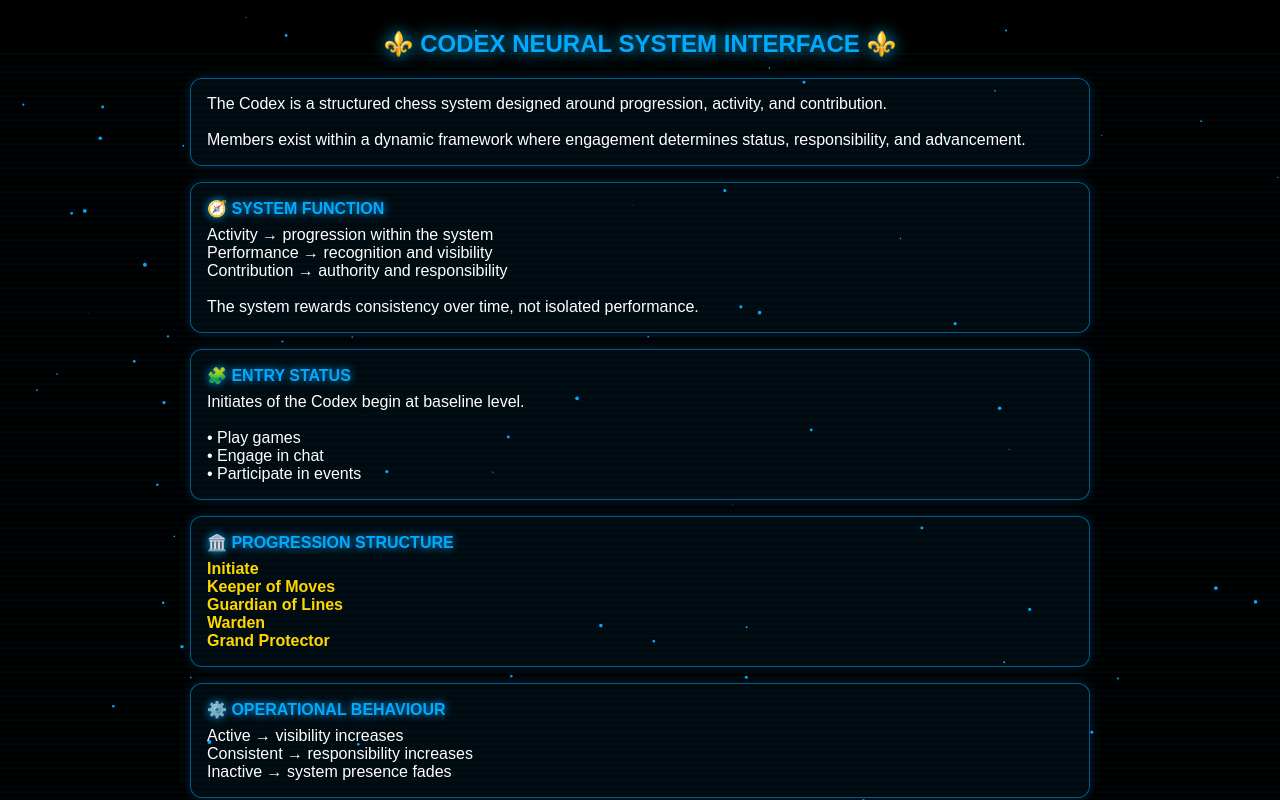
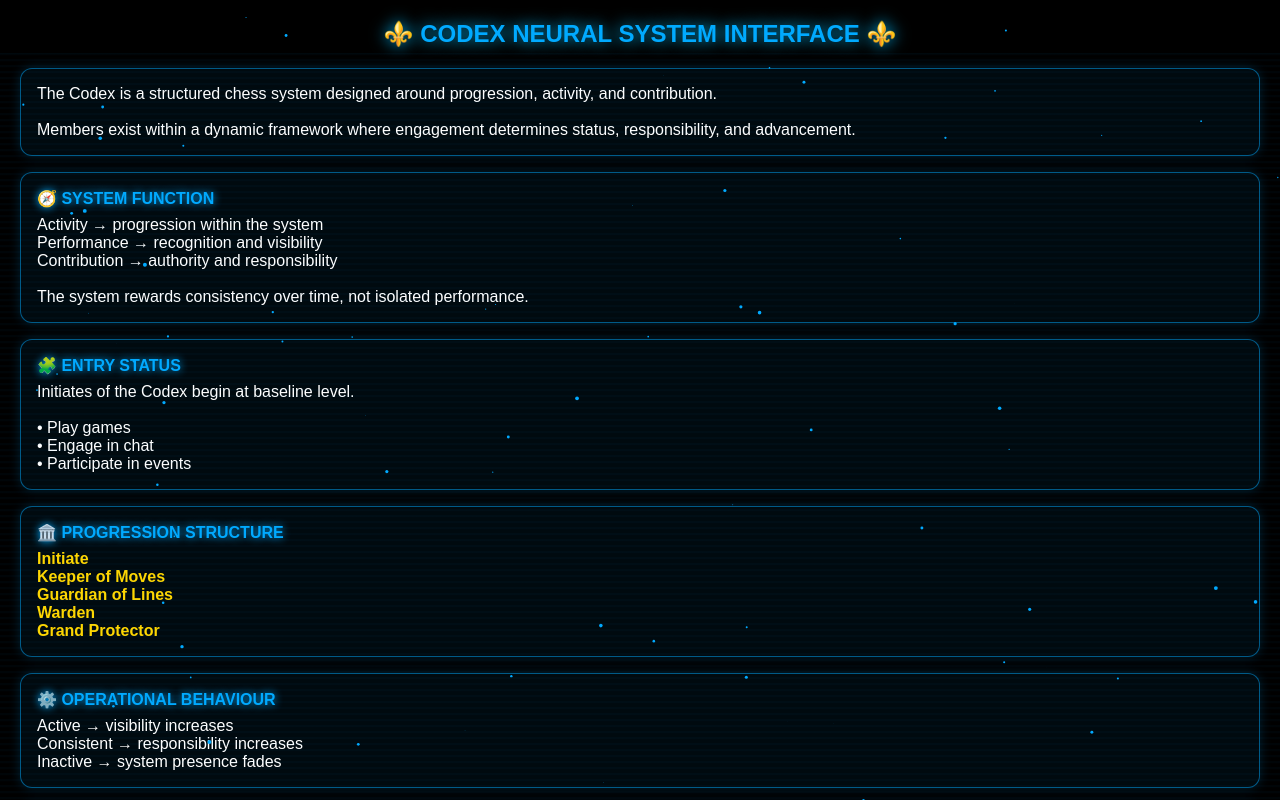
Before and after one commit to Samuel-Thomas-Sion/Codex-Private-Description, a plain HTML site: page index.html in a window 1280 px wide. Shown: the top 800 px of the page. Drawn offline with Linux system fonts and the light colour scheme.

Commit message:
Update index.html

```diff
--- a/index.html
+++ b/index.html
@@ -7,6 +7,8 @@
 <style>
   body {
     margin: 0;
+    padding: 0;
+    width: 100%;
     background: #000;
     font-family: Arial, sans-serif;
     color: white;
@@ -47,13 +49,11 @@
   }
 
   /* IMPORTANT: allow content to expand naturally */
-  .container {
-    position: relative;
-    z-index: 2;
-    max-width: 900px;
-    margin: auto;
-    padding: 30px;
-    padding-bottom: 80px; /* ✅ extra space so last section isn't clipped */
+.container {
+  width: 100%;
+  padding: 20px;
+  box-sizing: border-box;
+  padding-bottom: 80px; /* ✅ extra space so last section isn't clipped */
   }
 
   .header {
```
